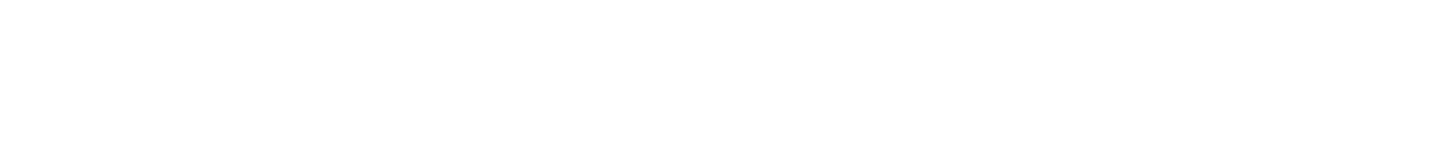
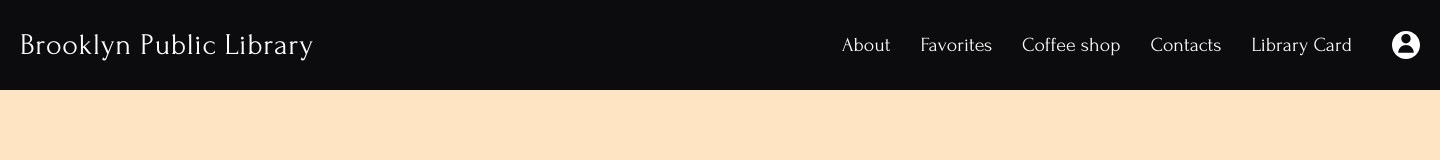
Before and after one commit to homer323/Library-test, a plain HTML site: page index.html in a window 1280 px wide. Shown: the whole page, 1440 px wide, since content can reach past the window. Drawn offline with Linux system fonts and the light colour scheme.

Commit message:
feat: implement header page

```diff
--- a/css/styles.css
+++ b/css/styles.css
@@ -20,3 +20,79 @@
   --bg-title-color: #BB945F;
   --form-color: #8E8E8E;
 }
+
+body {
+  background-color: bisque;
+}
+
+.container {
+  width: 1440px;
+  margin: 0 auto;
+}
+
+.flex-container {
+  display: flex;
+  justify-content: space-between;
+  align-items: center;
+}
+
+.page-header {
+  background-color: var(--bg-color);
+}
+
+.page-title-wrapper {
+  margin: 20px 0 20px 20px;
+}
+
+.page-title {
+  margin: 0;
+  color: var(--bg-body-color);
+  font-family: "Forum";
+  font-size: 30px;
+  font-style: normal;
+  font-weight: 400;
+  letter-spacing: 0.6px;
+}
+
+.page-nav-wrapper {
+  display: flex;
+  justify-content: space-between;
+  align-items: center;
+}
+
+.page-nav-list {
+  padding: 0;
+  margin: 20px 40px 20px 0;
+  display: flex;
+  justify-content: space-between;
+}
+
+.page-header-link {
+  padding: 0 30px 0 0;
+  list-style-type: none;
+}
+
+.page-header-link:first-child {
+  padding-left: 0;
+}
+
+.page-header-link:last-child {
+  padding-right: 0;
+}
+
+.page-link {
+  color: #FFF;
+  font-family: "Forum";
+  font-size: 20px;
+  font-style: normal;
+  font-weight: 400;
+  text-decoration: none;
+  box-sizing: border-box;
+}
+
+.page-icon-profile {
+  margin: 31px 20px 31px 0;
+  width: 28px;
+  height: 28px;
+  flex-shrink: 0;
+}
--- a/index.html
+++ b/index.html
@@ -8,5 +8,26 @@
   <link rel="stylesheet" href="css/styles.css">
 </head>
 <body>
+  <header class="page-header container flex-container">
+    <div class="page-title-wrapper">
+      <h1 class="page-title">Brooklyn Public Library</h1>
+    </div>
+    <div class="page-nav-wrapper">
+      <nav>
+        <ul class="page-nav-list">
+          <li class="page-header-link"><a class="page-link" href="#">About</a></li>
+          <li class="page-header-link"><a class="page-link" href="#">Favorites</a></li>
+          <li class="page-header-link"><a class="page-link" href="#">Coffee shop</a></li>
+          <li class="page-header-link"><a class="page-link" href="#">Contacts</a></li>
+          <li class="page-header-link"><a class="page-link" href="#">Library Card</a></li>
+        </ul>
+      </nav>
+    <div class="page-icon-profile">
+      <svg width="28" height="28" viewBox="0 0 28 28" fill="none" xmlns="http://www.w3.org/2000/svg">
+        <path fill-rule="evenodd" clip-rule="evenodd" d="M28 14C28 21.732 21.732 28 14 28C6.26801 28 0 21.732 0 14C0 6.26801 6.26801 0 14 0C21.732 0 28 6.26801 28 14ZM18.6667 7.77778C18.6667 10.3551 16.5774 12.4444 14.0001 12.4444C11.4227 12.4444 9.33339 10.3551 9.33339 7.77778C9.33339 5.20045 11.4227 3.11111 14.0001 3.11111C16.5774 3.11111 18.6667 5.20045 18.6667 7.77778ZM19.4998 16.2781C20.9584 17.7367 21.7778 19.715 21.7778 21.7778H14L6.22225 21.7778C6.22225 19.715 7.0417 17.7367 8.50031 16.2781C9.95893 14.8194 11.9372 14 14 14C16.0628 14 18.0411 14.8194 19.4998 16.2781Z" fill="white"/>
+        </svg>
+    </div>
+  </div>
+  </header>
 </body>
 </html>
```
Also changed, not shown: images/icon_profile.svg (added).
